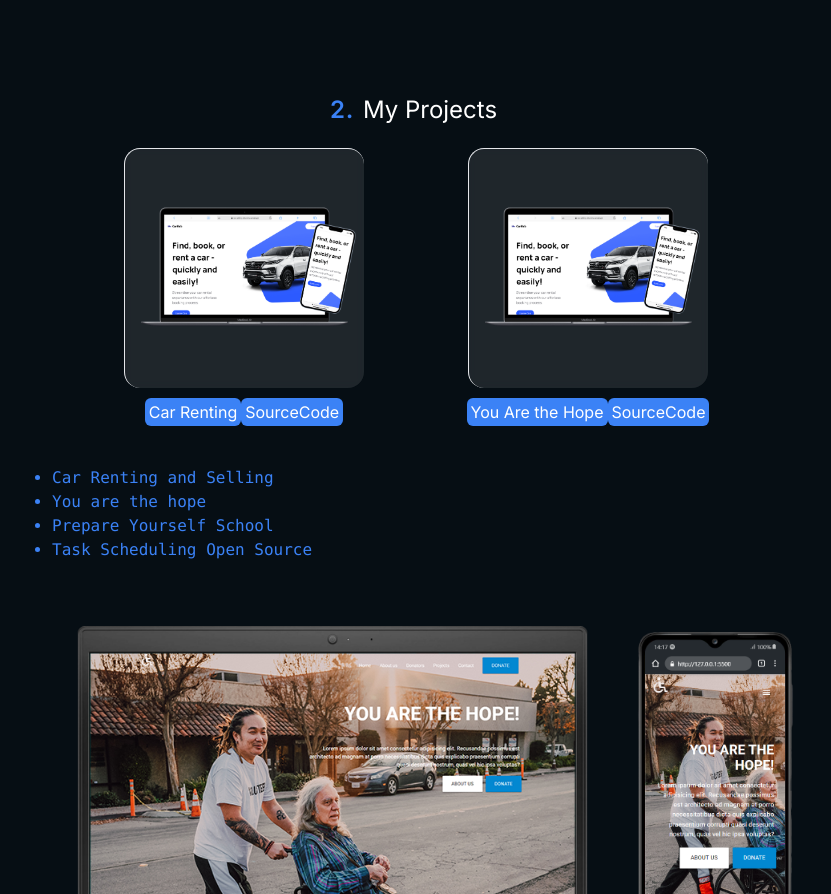
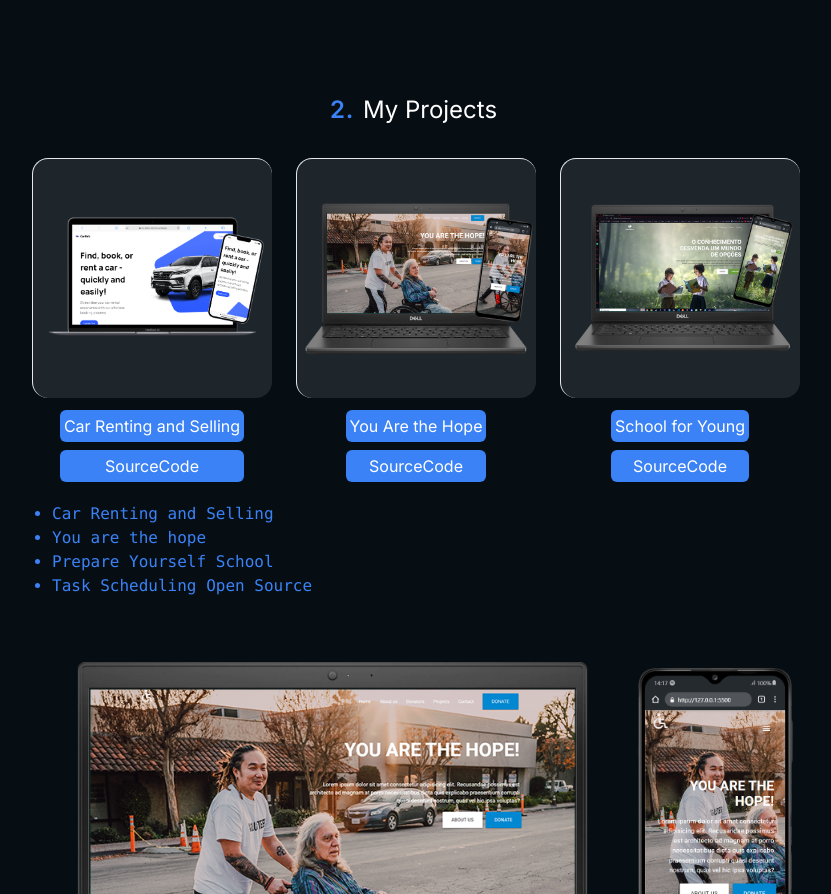
Before and after one commit to leovizeu/portfolio-vizeu, a Next.js app: page / in a window 1280 px wide. Shown: the part 2100-2994 px from the top of the page, without its empty margins (224-1055 px from the left). Built offline with nearby package versions, Linux system fonts and the light colour scheme.

Commit message:
Projects are almost done, going to work on the modal next

```diff
--- a/src/app/Components/Card.tsx
+++ b/src/app/Components/Card.tsx
@@ -3,10 +3,11 @@
 import Tilt from 'react-parallax-tilt';
 import Image from 'next/image';
 import { CardProps } from '../../../types';
+import ModalRoute from './ModalRoute';
 
 function Card ({title, title2, handleClick, imgSrc, cardAlt, live, code}: CardProps) {
   return (
-    <div className="h-80 w-80 relative overflow-hidden flex flex-col justify-center items-center">
+    <div className="h-full w-80 relative overflow-hidden flex flex-col justify-center items-center">
       <Tilt>
         <div className="flex justify-center container h-60 w-60 bg-white bg-opacity-10 rounded-2xl shadow-5xl
         relative z-2 border border-opacity-30 border-r-0 border-b-0 backdrop-filter backdrop-blur-sm mb-3">
@@ -19,12 +20,12 @@ function Card ({title, title2, handleClick, imgSrc, cardAlt, live, code}: CardPr
           </button>
         </div>
       </Tilt>
-      <div className=''>
-        <span className={`text-white bg-blue-500 rounded-md p-1 font-poppins text-1xl`}>
+      <div className='flex flex-col gap-2'>
+        <span className={`flex justify-center text-white bg-blue-500 rounded-md p-1 font-poppins text-1xl`}>
           <a className='w-40 h-8 absolute' href={live} target='about_blank'></a>
           {title}
         </span>
-        <span className='text-white bg-blue-500 rounded-md p-1 font-poppins text-1xl'>
+        <span className='flex justify-center text-white bg-blue-500 rounded-md p-1 font-poppins text-1xl'>
           <a className='w-40 h-8 absolute' href={code} target='about_blank'></a>
           {title2}
         </span>
--- a/src/app/Components/Projects.tsx
+++ b/src/app/Components/Projects.tsx
@@ -13,16 +13,16 @@ function Projects() {
 
   return (
     <div id='projects'>
-      <h1 className="flex justify-center pl-7 text-white text-2xl">
+      <h1 className="flex justify-center pl-7 text-white text-2xl mb-8">
         <div className="flex absolute pr-44 uppercase tracking-wide text-2xl text-blue-500 font-semibold">
           2.
         </div>
           My Projects
       </h1>
 
-      <div className='flex justify-center gap-6'>
+      <div className='flex justify-center gap-6 max-sm:flex-col max-sm:items-center'>
         <Card
-          title={'Car Renting'}
+          title={'Car Renting and Selling'}
           title2={'SourceCode'}
           live={'https://car-selling-site-nine.vercel.app'}
           code={'https://github.com/leovizeu/car-selling-site'}
@@ -37,9 +37,20 @@ function Projects() {
           live={'https://car-selling-site-nine.vercel.app'}
           code={'https://github.com/leovizeu/car-selling-site'}
           handleClick={handleScroll}
-          imgSrc={'/CarRentBoth.png'}
-          cardAlt='Car Renting and Selling'
+          imgSrc={'/HopeBoth.png'}
+          cardAlt='You are the Hope NGO'
         />
+
+        <Card
+          title={'School for Young'}
+          title2={'SourceCode'}
+          live={'https://car-selling-site-nine.vercel.app'}
+          code={'https://github.com/leovizeu/car-selling-site'}
+          handleClick={handleScroll}
+          imgSrc={'/YoungSchoolBoth.png'}
+          cardAlt='You are the Hope NGO'
+        />
+
       </div>
 
       <div className='flex justify-between font-mono'>
```
Also changed, not shown: public/HopeBoth.png (added), public/YoungSchoolBoth.png (added).
